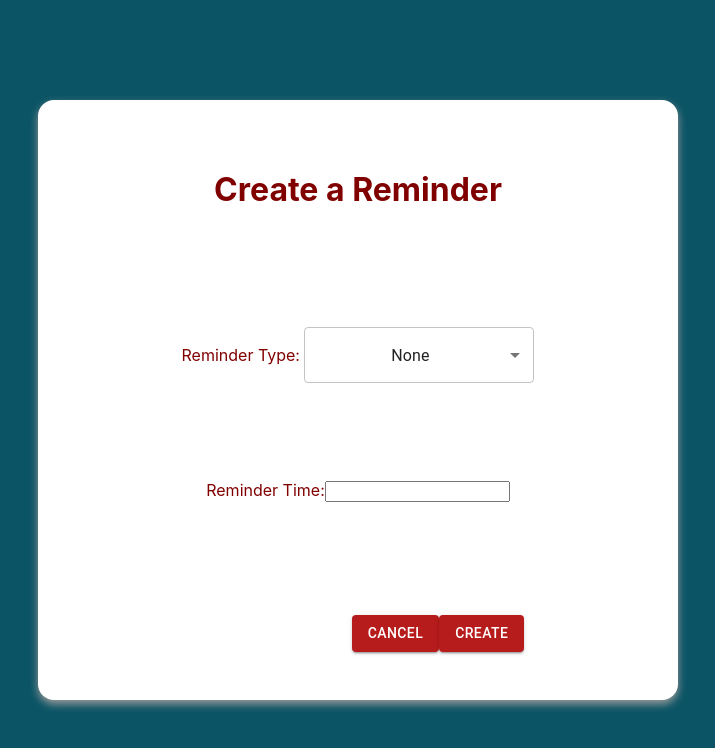
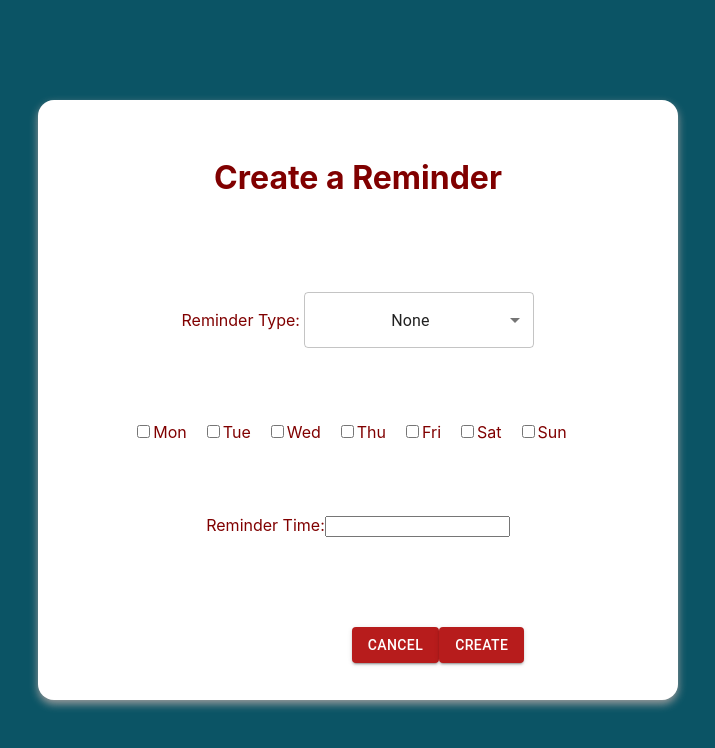
Before and after one commit to ronKovler/SleepMedic, a React (Create React App) app in the folder sleepmedic/: page /createreminder in a window 1280 px wide. Shown: the top 748 px of the page, without its empty margins (282-997 px from the left). Built offline with nearby package versions, Linux system fonts and the light colour scheme; what react-auth-kit would draw is missing.

Commit message:
Adding checkboxes on UI and implementing handleCreate() function.

```diff
--- a/sleepmedic/src/Components/CreateReminderPage.css
+++ b/sleepmedic/src/Components/CreateReminderPage.css
@@ -22,7 +22,19 @@
   margin-left: 10rem;
 }
 
+.days-list {
+  display: flex;
+  flex-wrap: wrap;
+  margin: 0;
+  padding: 0;
+  list-style-type: none;
+}
 
+.days-list-item {
+  display: flex;
+  align-items: center;
+  margin-right: 1rem;
+}
 
   .alt-login div {
     width: 7rem;
--- a/sleepmedic/src/Components/CreateReminderPage.js
+++ b/sleepmedic/src/Components/CreateReminderPage.js
@@ -6,43 +6,78 @@ import { valueToPercent } from '@mui/base';
 import { useState } from 'react';
 import React from 'react';
 
+
+function getCookiesDict() {
+    let cookies = document.cookie.split("; ");
+    let cookiesDict = cookies.map(cookie => cookie.split('=')).reduce((acc, [key, ...val]) => {
+        acc[key] = val.join('=');
+        return acc;
+    }, {});
+    return cookiesDict;
+}
+
 //Shaun
 function CreateRem() {
     const [ReminderType, changeRemType] = useState("None");
     const [ReminderTime, setRemTime] = useState('');
     const [ReminderName, setRemName] = useState('');
-    //implement logic for collecting parameters
-    const handleCreate = () => {
+    const daysOfWeek = [{day: "Mon"}, {day:"Tue"}, {day:"Wed"}, {day:"Thu"}, {day:"Fri"}, {day:"Sat"}, {day:"Sun"}];
+    const [checkedState, setCheckedState] = useState(
+        new Array(daysOfWeek.length).fill(false)
+    );
+    //handleChange() for checkboxes
+    const handleOnChange = (position) => {
+        const updatedCheckedState = checkedState.map((item, index) =>
+          index === position ? !item : item
+        );
+        setCheckedState(updatedCheckedState);
+    };
+
+    const handleCreate = async(e) => {
+        e.preventDefault();
+        const cookies = getCookiesDict();
+        let tok = cookies._auth;
         console.log('Create button clicked');
-        // Handle create button click behavior here
+        let reminderTypeInt;
+        if (ReminderType == "Bedtime Reminder") {
+            reminderTypeInt = 1;
+        } else if (ReminderType === "Sleep Hygiene Reminder") {
+            reminderTypeInt = 2;
+        } else {
+            reminderTypeInt = 0; // Default value when ReminderType is "None"
+        }
+
+        const selectedDays = checkedState
+            .map((isChecked, index) => (isChecked ? index + 1 : null))
+            .filter((day) => day !== null);
+
         //headers
         var headers = {
-            "Access-Control-Allow-Origin": "http://ec2-18-222-211-114.us-east-2.compute.amazonaws.com:8080/",
-            "Content-Type": 'application/json; charset=utf-8',
+                "Access-Control-Allow-Origin": "http://ec2-18-222-211-114.us-east-2.compute.amazonaws.com:8080/",
+                "Authorization":'Bearer ' + tok
         }
-        //reminder Information - Type, Reminder
         var reminderInfo = {
-            //time - hr:hr:-min-min
+            //time - hr-min
+            time: ReminderTime,
             //days - as list of integers where 1 is Monday.
-            //msg
-
+            days: selectedDays,
+            //ReminderType ; 1-2 (Bedtime or General Reminder)
+            ReminderType: reminderTypeInt,
             /////all in JSON message
-
         }
         try {
-
+               //this is supposed to be POST or get?
+               let res = await axios.get("http://ec2-18-222-211-114.us-east-2.compute.amazonaws.com:8080/api/reminder/create_reminder", reminderInfo, {headers});
+               console.log(res);
         }
-        catch {
-
-        }
+       catch (err) {
+            console.log("Failed to retrieve data.");
+       }
     };
-
-
-
     return (
      <div className="sleep-medic-container">
        <div className="create-rem-form">
-<h1>Create a Reminder</h1>
+        <h1>Create a Reminder</h1>
          <div className="form-group">
            <label htmlFor="reminder-type">Reminder Type:</label>
            &nbsp;
@@ -52,12 +87,30 @@ function CreateRem() {
              value={ReminderType}
              label="Reminder Type"
              onChange={(e) => changeRemType(e.target.value)}   //do onChange={(e) => stuff
-            style={{ width: "230px" }} // Set the width of the Select component
-           >
+            style={{ width: "230px" }} >
              <MenuItem value="None">None</MenuItem>
              <MenuItem value="Bedtime Reminder">Bedtime Reminder</MenuItem>
              <MenuItem value="Sleep Hygiene Reminder">Sleep Hygiene Reminder</MenuItem>
            </Select>
+         </div>
+         <div className="days-list">
+            {daysOfWeek.map(({day}, index) => {
+                return(
+                <li key={index}>
+                <div className="days-list-item">
+                    <input
+                        type="checkbox"
+                        id={`custom-checkbox-${index}`}
+                        name={day}
+                        value={day}
+                        checked={checkedState[index]}
+                        onChange={() => handleOnChange(index)}
+                    />
+                    <label htmlFor={`custom-checkbox-${index}`}>{day}</label>
+                </div>
+                </li>
+                );
+            })}
          </div>
          <div className="form-group">
            <label htmlFor="reminder-time">Reminder Time:</label>
@@ -67,7 +120,6 @@ function CreateRem() {
              onChange={(e) => setRemTime(e.target.value)}
            />
          </div>
-
          <div className="button-group">
             <Link to="/editgoal">
             <Button variant="contained">Cancel</Button>
```
